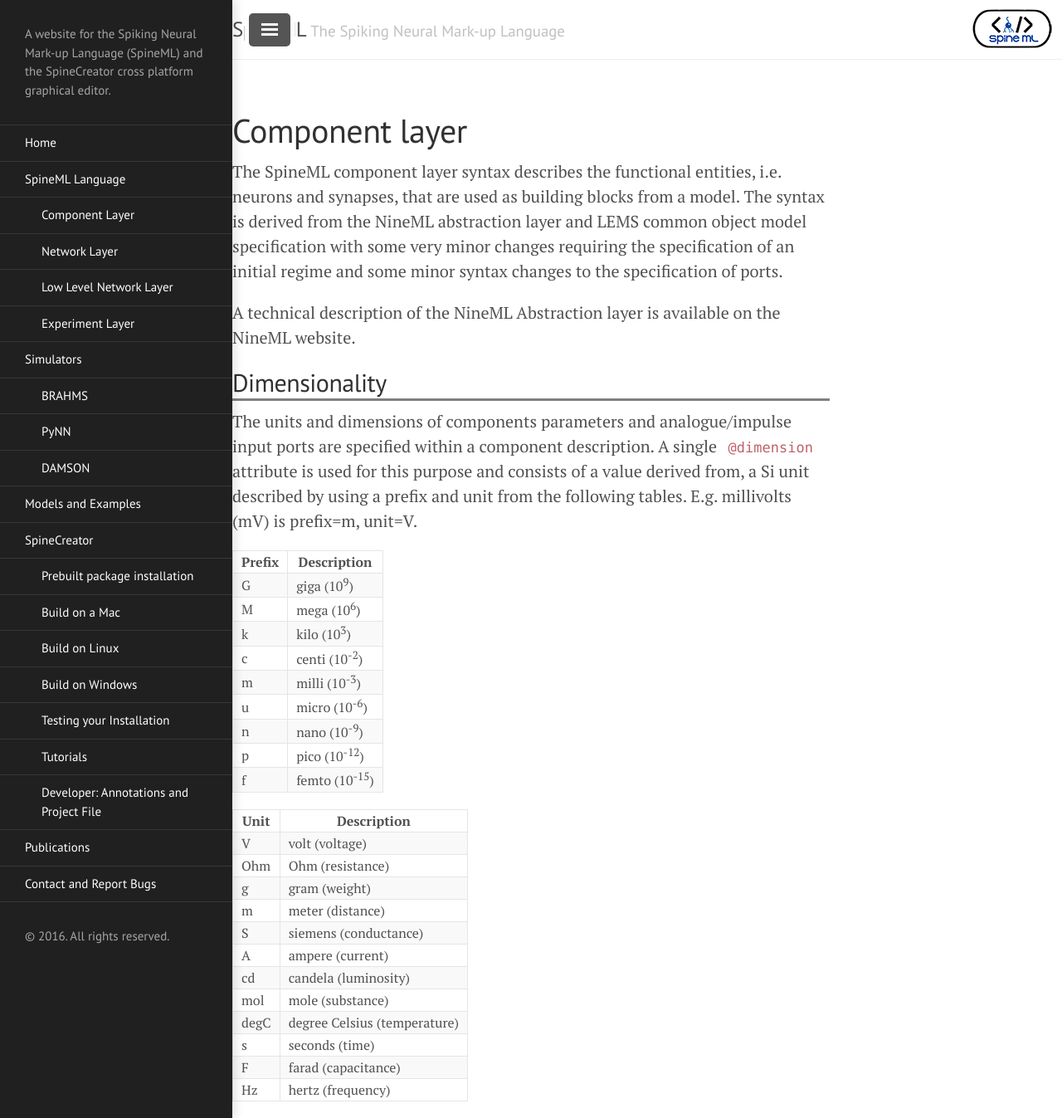
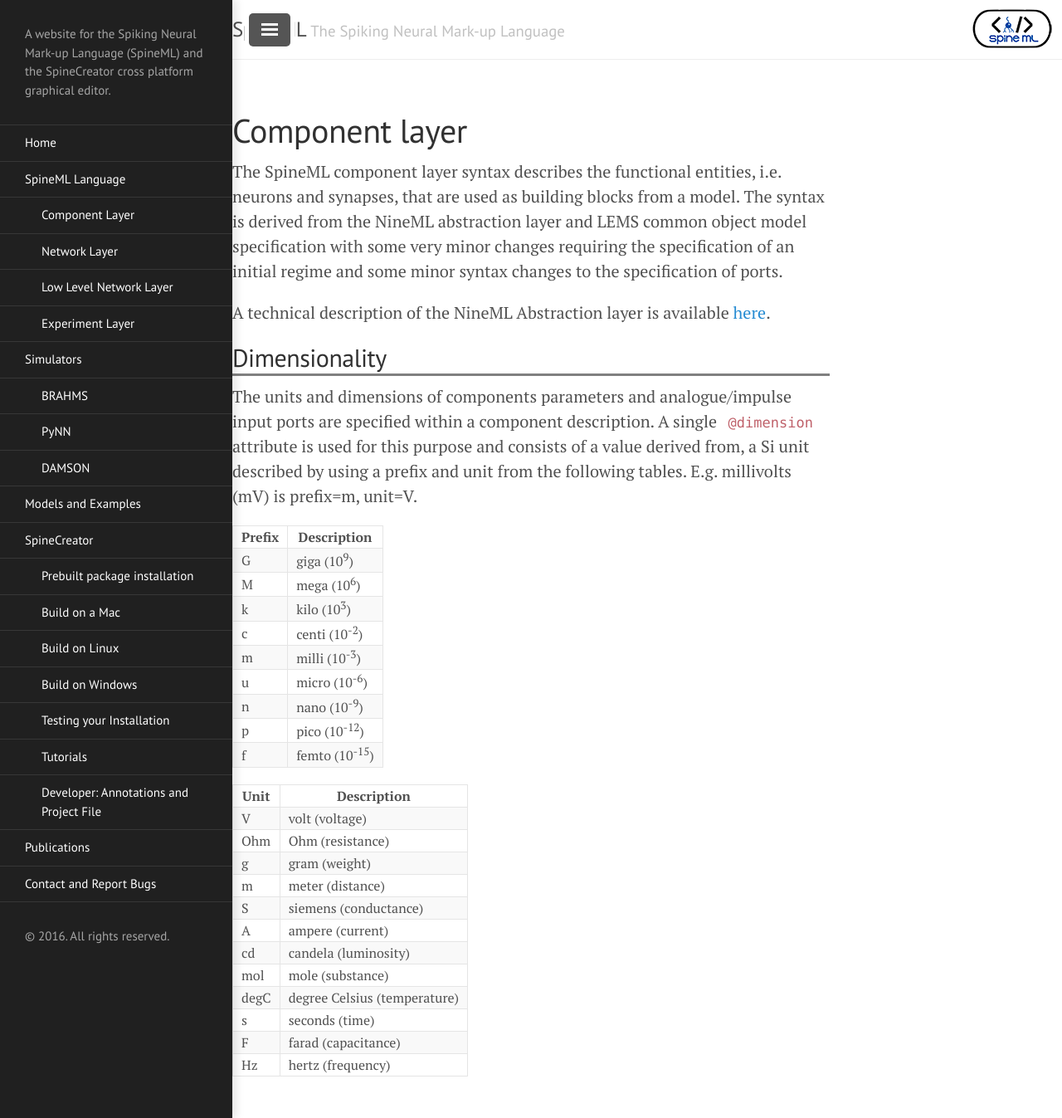
Before and after one commit to SpineML/spineml.github.io, a Jekyll site: the page built from spineml/component/index.md, in a window 1280 px wide and 1347 px high. Shown: the whole window at 83% size. Built offline with Jekyll 4.4.1, drawn with Linux system fonts in a browser that asks for light colours; nearby versions of some CDN libraries; library files that are not in the unit come from our copies.

Commit message:
Update index.md

```diff
--- a/spineml/component/index.md
+++ b/spineml/component/index.md
@@ -7,7 +7,7 @@ title: Component Layer
 
 The SpineML component layer syntax describes the functional entities, i.e. neurons and synapses, that are used as building blocks from a model. The syntax is derived from the NineML abstraction layer and LEMS common object model specification with some very minor changes requiring the specification of an initial regime and some minor syntax changes to the specification of ports.
 
-A technical description of the NineML Abstraction layer is available on the NineML website.
+A technical description of the NineML Abstraction layer is available [here](http://software.incf.org/software/nineml/wiki/nineml-specification/nineml-specifications#SECTION01030).
 
 ## Dimensionality
 
```
